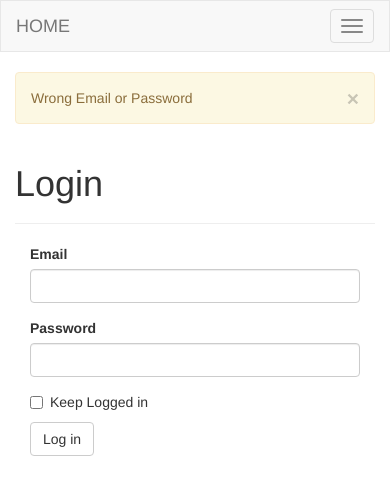
After one commit to danwan1027/Mock-Interview, a Flask app: page /login in a window 390 px wide. The commit adds this page. Shown: the top 495 px of the page. Run offline with Flask 3, Linux system fonts and the light colour scheme; data that the repository does not hold is empty; some libraries are stand-ins or nearby versions.

Commit message:
feat: login and user complete

```diff
--- /dev/null
+++ b/mock_interview/forms/login_form.py
@@ -0,0 +1,18 @@
+from flask_wtf import FlaskForm
+from wtforms import EmailField, SubmitField, validators, PasswordField, BooleanField
+
+class LoginForm(FlaskForm):
+
+    email = EmailField('Email', validators=[
+        validators.DataRequired(),
+        validators.Length(5, 30),
+        validators.Email()
+    ])
+
+    password = PasswordField('Password', validators=[
+        validators.DataRequired()
+    ])
+
+    remember_me = BooleanField('Keep Logged in')
+
+    submit = SubmitField('Log in')
--- a/mock_interview/models/firebase_func.py
+++ b/mock_interview/models/firebase_func.py
@@ -3,6 +3,8 @@ from firebase_admin import credentials, firestore, storage
 from firebase_admin.firestore import SERVER_TIMESTAMP
 from instance import config
 from typing import List
+from .User import User
+
 
 firebase_config = {
     "type": config.type,
@@ -28,16 +30,24 @@ bucket = storage.bucket()
 
 # Users
 # 新增user
-def addUser(username, password, email):
+def addUser(username, password, email, role, profile_image):
 
     user = db.collection('Users').document()
+    created_at = SERVER_TIMESTAMP
+
+    blob = bucket.blob(user.id + '/profile_image.png')
+    blob.upload_from_file(profile_image, content_type='image/png')
+    blob.make_public()
+    profile_image = blob.public_url
 
     user.set({
         'user_id': user.id,
         'username': username,
         'password': password,
         'email': email,
-        # "profile_image": profile_image
+        'role': role,
+        'profile_image': profile_image,
+        'created_at': created_at
     })
 
 # 刪除user
@@ -46,7 +56,7 @@ def delUser(user_id:str):
     user.delete()
 
 # 更新user
-def updateUser(user_id:str, username=None, password=None, email=None):
+def updateUser(user_id:str, username=None, password=None, email=None, profile_image=None):
 
     user = db.collection('Users').document(user_id)
     updates = {}
@@ -57,11 +67,48 @@ def updateUser(user_id:str, username=None, password=None, email=None):
         updates['password'] = password
     if email is not None:
         updates['email'] = email
+    if profile_image is not None:
+        blob = bucket.blob(user.id + '/profile_image.png')
+        blob.upload_from_string(profile_image.read(), content_type='image/png')
+        blob.make_public()
 
     if updates:
         user.update(updates)
 
+# 取得user
+def get_user_by_email(email: str):
+    user_query = db.collection('Users').where('email', '==', email).stream()
 
+    for user_doc in user_query:
+        user_data = user_doc.to_dict()
+        return User(
+            id = user_data['user_id'],
+            email = user_data['email'],
+            name = user_data['username'],
+            password = user_data['password'],
+            role = user_data['role'],
+            profile_image = user_data['profile_image'],
+            created_at = user_data['created_at']
+        )
+
+    return None
+
+def get_user_by_id(user_id: str):
+    user_query = db.collection('Users').where('user_id', '==', user_id).stream()
+
+    for user_doc in user_query:
+        user_data = user_doc.to_dict()
+        return User(
+            id = user_data['user_id'],
+            email = user_data['email'],
+            name = user_data['username'],
+            password = user_data['password'],
+            role = user_data['role'],
+            profile_image = user_data['profile_image'],
+            created_at = user_data['created_at']
+        )
+
+    return None
 
 
 # Interviews
--- /dev/null
+++ b/mock_interview/templates/base.html
@@ -0,0 +1,47 @@
+{% extends "bootstrap/base.html" %}
+
+
+{% block navbar %}
+<nav class="navbar navbar-default">
+  <div class="container-fluid">
+    <!-- Brand and toggle get grouped for better mobile display -->
+    <div class="navbar-header">
+      <button type="button" class="navbar-toggle collapsed" data-toggle="collapse" data-target="#bs-example-navbar-collapse-1" aria-expanded="false">
+        <span class="sr-only">Toggle navigation</span>
+        <span class="icon-bar"></span>
+        <span class="icon-bar"></span>
+        <span class="icon-bar"></span>
+      </button>
+        <!-- 透過url_for設定HOME連結綁定index -->
+      <a class="navbar-brand" href="{{ url_for('home_view.index')}}">HOME</a>
+    </div>
+
+    <!-- Collect the nav links, forms, and other content for toggling -->
+    <div class="collapse navbar-collapse" id="bs-example-navbar-collapse-1">
+      <ul class="nav navbar-nav">
+        <!-- 透過url_for設定LOGOUT連結綁定LOGOUT -->
+        <li><a href="{{ url_for('login_view.logout') }}">LOGOUT</a></li>
+        <!-- 透過url_for設定LOGIN連結綁定LOGIN -->
+        <li><a href="{{ url_for('login_view.login') }}">LOGIN</a></li>
+      </ul>
+
+    </div><!-- /.navbar-collapse -->
+  </div><!-- /.container-fluid -->
+</nav>
+{% endblock navbar %}
+
+
+{% block content %}
+    <div class="container">
+        <!-- 用來接後端傳來的flash-message -->
+        {% for message in get_flashed_messages() %}
+        <div class="alert alert-warning">
+            <!-- 弄一個x的button，點擊之後讓訊息消失，可參考bootstrap說明 -->
+            <button type="button" class="close" data-dismiss="alert">&times;</button>
+            {{ message }}
+        </div>
+        {% endfor %}
+
+        {% block page_content %}{% endblock %}
+    </div>
+{% endblock content %}
--- /dev/null
+++ b/mock_interview/templates/login.html
@@ -0,0 +1,13 @@
+{% extends "base.html" %}
+{% import "bootstrap/wtf.html" as wtf %}
+
+{% block title %}Login Page{% endblock %}
+
+{% block page_content %}
+<div class="page-header">
+    <h1>Login</h1>
+</div>
+<div class="col-md-4">
+    {{ wtf.quick_form(form) }}
+</div>
+{% endblock %}
--- /dev/null
+++ b/mock_interview/views/login_view.py
@@ -0,0 +1,27 @@
+from flask import Blueprint, render_template, redirect, url_for, request, flash
+from flask_login import login_user, login_required, logout_user, current_user
+from ..forms import login_form
+from ..models import firebase_func as db
+
+login_view = Blueprint('login_view', __name__)
+
+@login_view.route('/login', methods=['GET', 'POST'])
+def login():
+    form = login_form.LoginForm()
+    # if form.validate_on_submit():
+    user = db.get_user_by_email(form.email.data)
+    if user:
+        if user.check_password(form.password.data):
+            login_user(user, form.remember_me.data)
+            return 'Welcome:' + current_user.username + current_user.created_at.strftime('%Y-%m-%d %H:%M:%S')
+        else:
+            flash('Wrong Email or Password')
+    else:
+        flash('Wrong Email or Password')
+    return render_template('login.html', form=form)
+
+@login_view.route('/logout')
+@login_required
+def logout():
+    logout_user()
+    return redirect(url_for('login_view.login'))
--- a/requirements.txt
+++ b/requirements.txt
@@ -11,3 +11,6 @@ python-dotenv
 openai
 requests
 pdfplumber==0.5.28
+flask-login==0.6.3
+flask-wtf==1.2.1
+flask_bootstrap==3.3.7.1
```
Also changed, not shown: mock_interview/__init__.py (+40 -1 lines), mock_interview/models/User.py (added, +16 -0 lines), mock_interview/templates/firebase_test.html (+12 -2 lines), mock_interview/views/__init__.py (+6 -4 lines), mock_interview/views/firebase_test_view.py (renamed from mock_interview/views/firebase_test.py, +27 -22 lines), mock_interview/views/home.py (deleted, +0 -7 lines), mock_interview/views/home_view.py (added, +10 -0 lines), mock_interview/forms/register_form.py (added), mock_interview/static/css/base.css (added).
